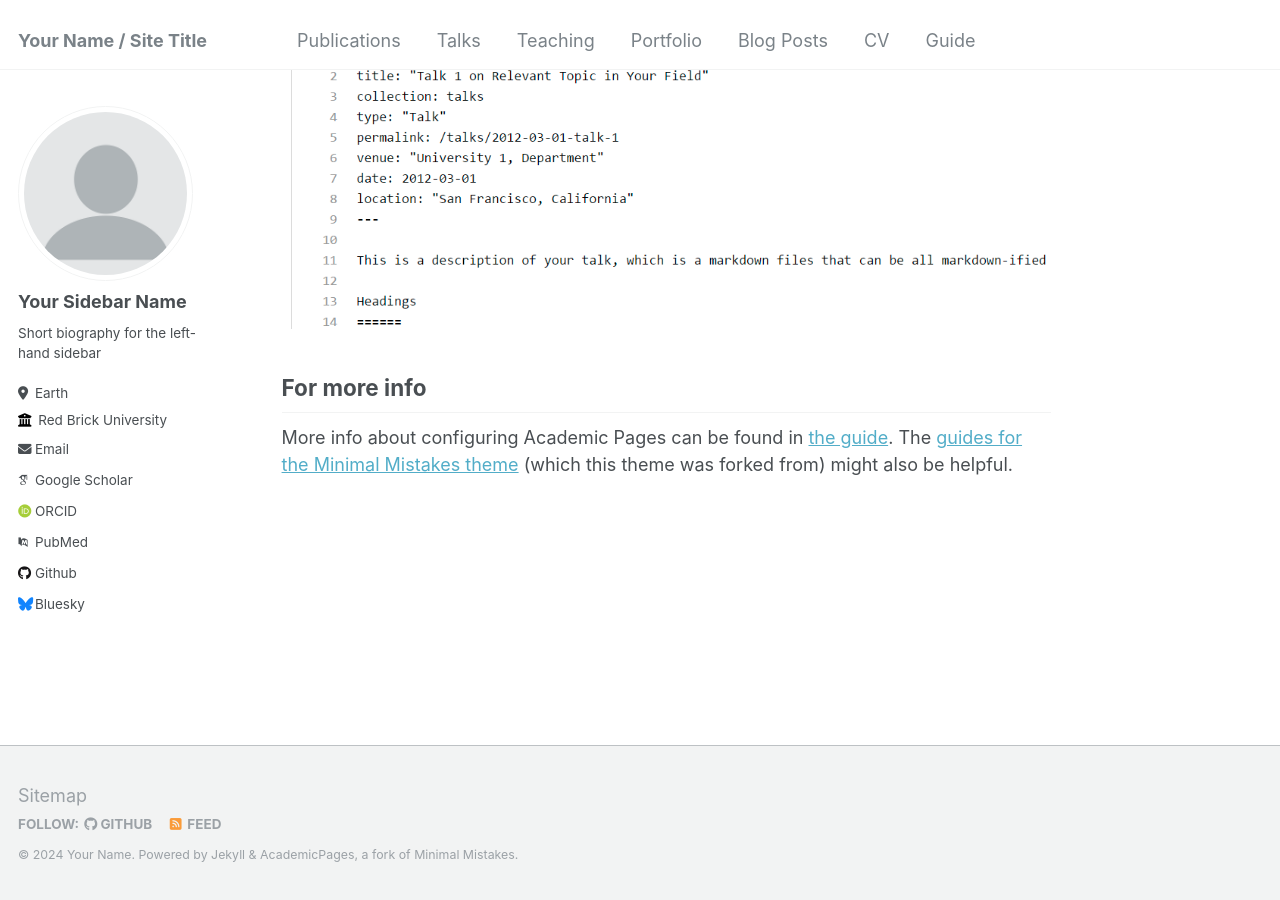
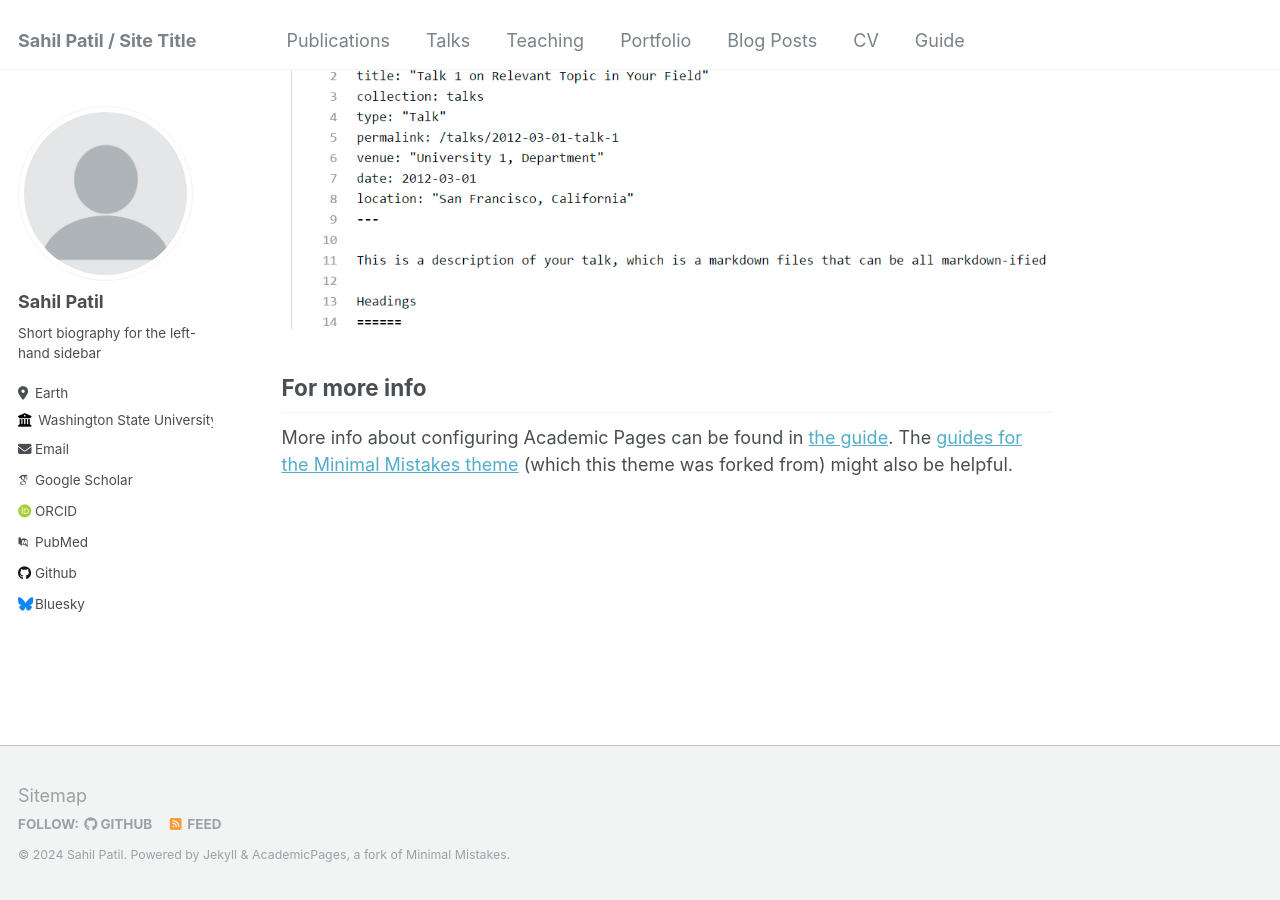
Before and after one commit to AditiASurve/sahilpatil, a Jekyll site: the page built from _pages/about.md, in a window 1280 px wide and 900 px high, scrolled down 2660 px. Built offline with Jekyll 4.4.1, drawn with Linux system fonts in a browser that asks for light colours; some web fonts are replaced.

Commit message:
Updated config

```diff
--- a/_config.yml
+++ b/_config.yml
@@ -8,9 +8,9 @@
 
 # Basic Site Settings
 locale                   : "en-US"
-title                    : "Your Name / Site Title"
+title                    : "Sahil Patil / Site Title"
 title_separator          : "-"
-name                     : &name "Your Name"
+name                     : &name "Sahil Patil"
 description              : &description "personal description"
 url                      : https://academicpages.github.io # the base hostname & protocol for your site e.g. "https://mmistakes.github.io"
 baseurl                  : "" # the subpath of your site, e.g. "/blog"
@@ -22,13 +22,13 @@ repository               : "academicpages/academicpages.github.io"
 author:
   # Biographic information
   avatar           : "profile.png"
-  name             : "Your Sidebar Name"
+  name             : "Sahil Patil"
   pronouns         : # example: "she/her"
   bio              : "Short biography for the left-hand sidebar"
   location         : "Earth"
-  employer         : "Red Brick University"
+  employer         : "Washington State University"
   uri              : # URL
-  email            : "none@example.org"
+  email            : "sahil.patil@wsu.edu"
 
   # Academic websites
   arxiv            : # URL - Update with the correct link to your profile
@@ -42,7 +42,7 @@ author:
   bitbucket        : # Username - Update with your username on the site
   codepen          : # Username
   dribbble         : # Username
-  github           : "academicpages"
+  github           : "sahilpatil98"
   kaggle           : # Username
   stackoverflow    : # User number or user number and name (i.e., use "1" or "1/jeff-atwood")
 
```
